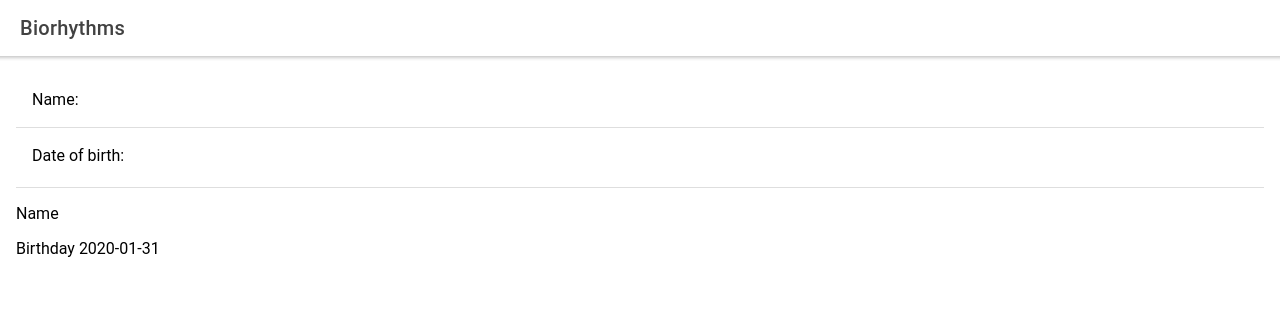
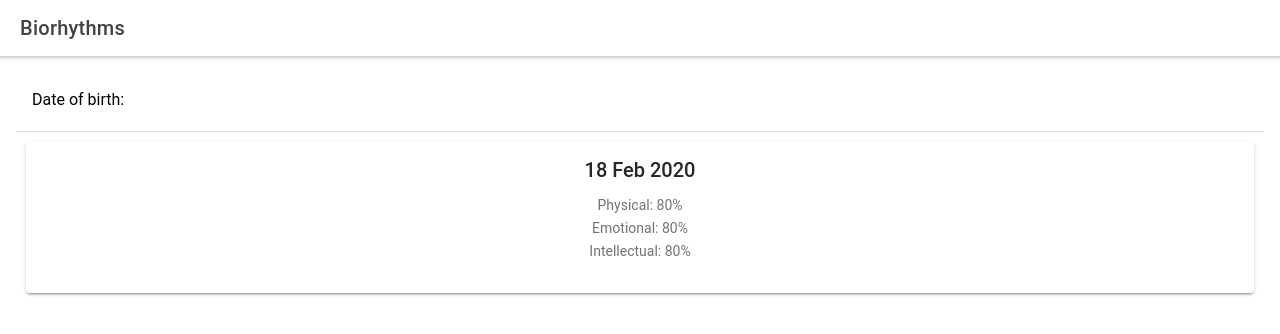
Before and after one commit to kronosGR/Ionic-React.js-biorhythm-calculator, a React (Create React App) app: page / in a window 1280 px wide. Shown: the top 334 px of the page. Built offline with nearby package versions, Linux system fonts and the light colour scheme.

Commit message:
add card component

```diff
--- a/src/App.js
+++ b/src/App.js
@@ -8,6 +8,10 @@ import {
   IonItem,
   IonLabel,
   IonDatetime,
+  IonCard,
+  IonCardHeader,
+  IonCardTitle,
+  IonCardContent,
 } from '@ionic/react';
 import React, { useState } from 'react';
 
@@ -24,18 +28,22 @@ function App() {
       </IonHeader>
       <IonContent className='ion-padding'>
         <IonItem>
-          <IonLabel position='floating'>Name:</IonLabel>
-          <IonInput value={name} onIonChange={(event) => setName(event.detail.value)} />
-        </IonItem>
-        <IonItem>
           <IonLabel position='floating'>Date of birth:</IonLabel>
           <IonDatetime
             displayFormat='D MMM YYYY'
             onIonChange={(event) => setBirthday(event.detail.value)}
           />
         </IonItem>
-        <p>Name {name}</p>
-        <p>Birthday {birthday}</p>
+        <IonCard className='ion-text-center'>
+          <IonCardHeader>
+            <IonCardTitle>18 Feb 2020</IonCardTitle>
+            <IonCardContent>
+              <p>Physical: 80%</p>
+              <p>Emotional: 80%</p>
+              <p>Intellectual: 80%</p>
+            </IonCardContent>
+          </IonCardHeader>
+        </IonCard>
       </IonContent>
     </IonApp>
   );
```
